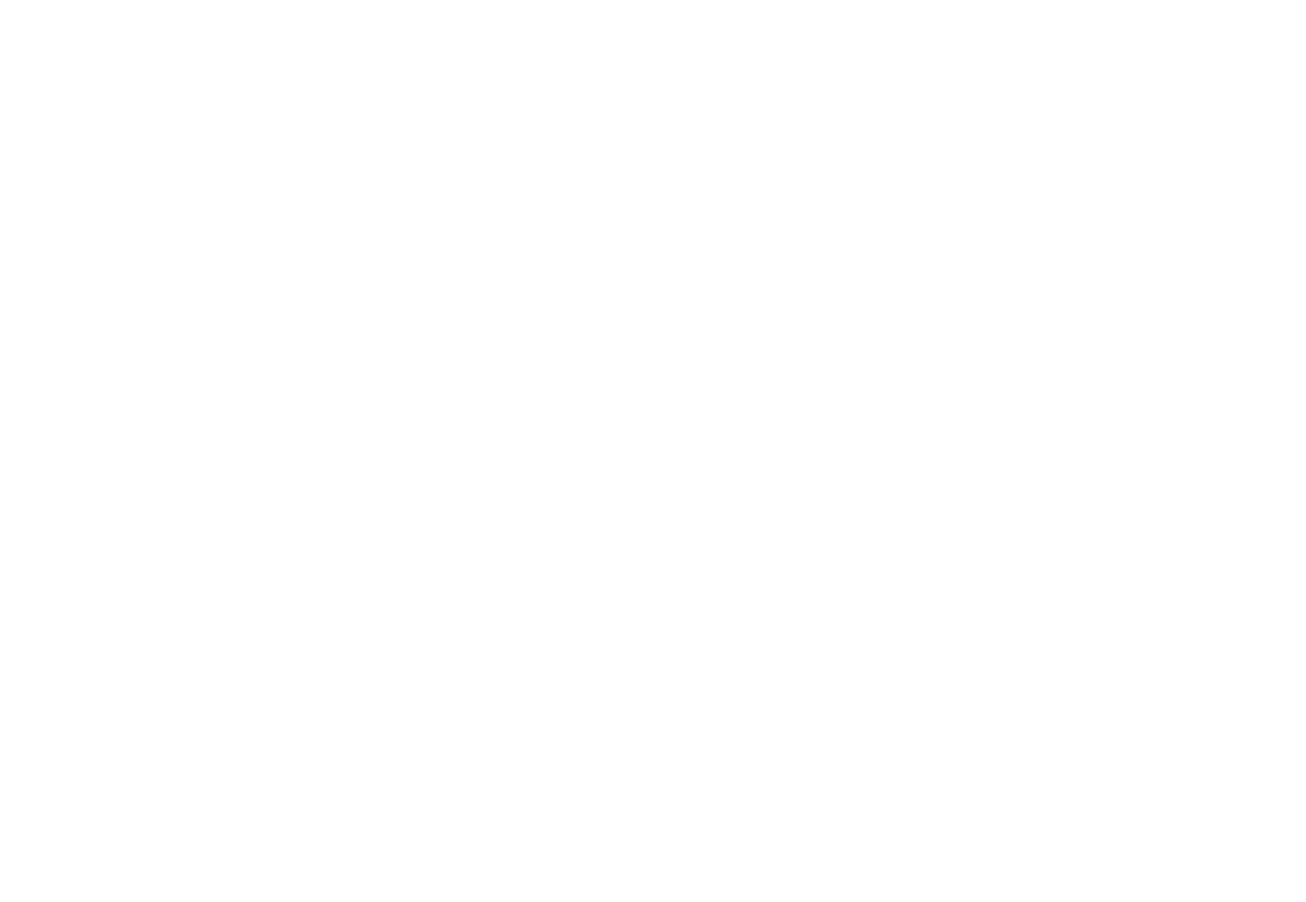
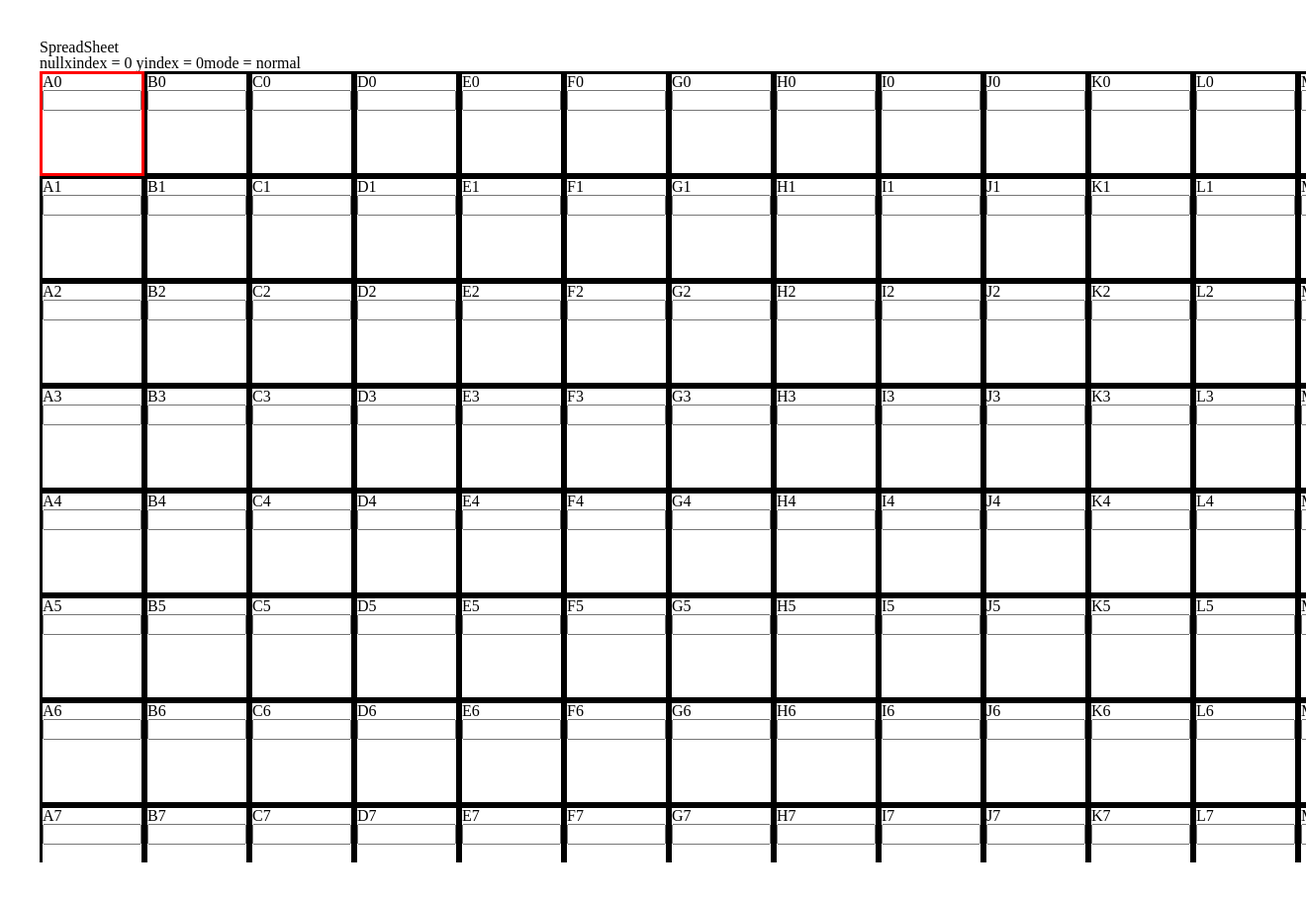
Before and after one commit to AtticusKuhn/spreadsheet, a plain HTML site: page index.html in a window 1280 px wide. Shown: the whole page at 99% size, 1320 px wide, since content can reach past the window. Before the commit the page ends 800 px from the top, so only its background shows below. Drawn offline with Linux system fonts and the light colour scheme; the site is published under a folder, as on GitHub Pages, so addresses that start at the root find nothing.

Commit message:
Initial  dist/public subtree commit

```diff
--- a/index.html
+++ b/index.html
@@ -1,16 +1,18 @@
 <html lang="en">
 
-<head><!--$head$-->
+<head>
+    <!--$head$-->
     <meta charset="UTF-8">
     <meta name="viewport" content="width=device-width, initial-scale=1">
     <title>Simple Imba App</title>
     <!-- reference to the client script styles -->
-    <link rel='stylesheet' href='/__assets__/all-DPJHQX46.css'>
+    <link rel='stylesheet' href='./__assets__/all-DPJHQX46.css'>
 </head>
 
-<body><!--$body$-->
+<body>
+    <!--$body$-->
     <!-- reference to the client script -->
-    <script type="module" src='/__assets__/app/index-2INXWFCY.js'></script>
+    <script type="module" src='./__assets__/app/index-2INXWFCY.js'></script>
 </body>
 
 </html>
```
